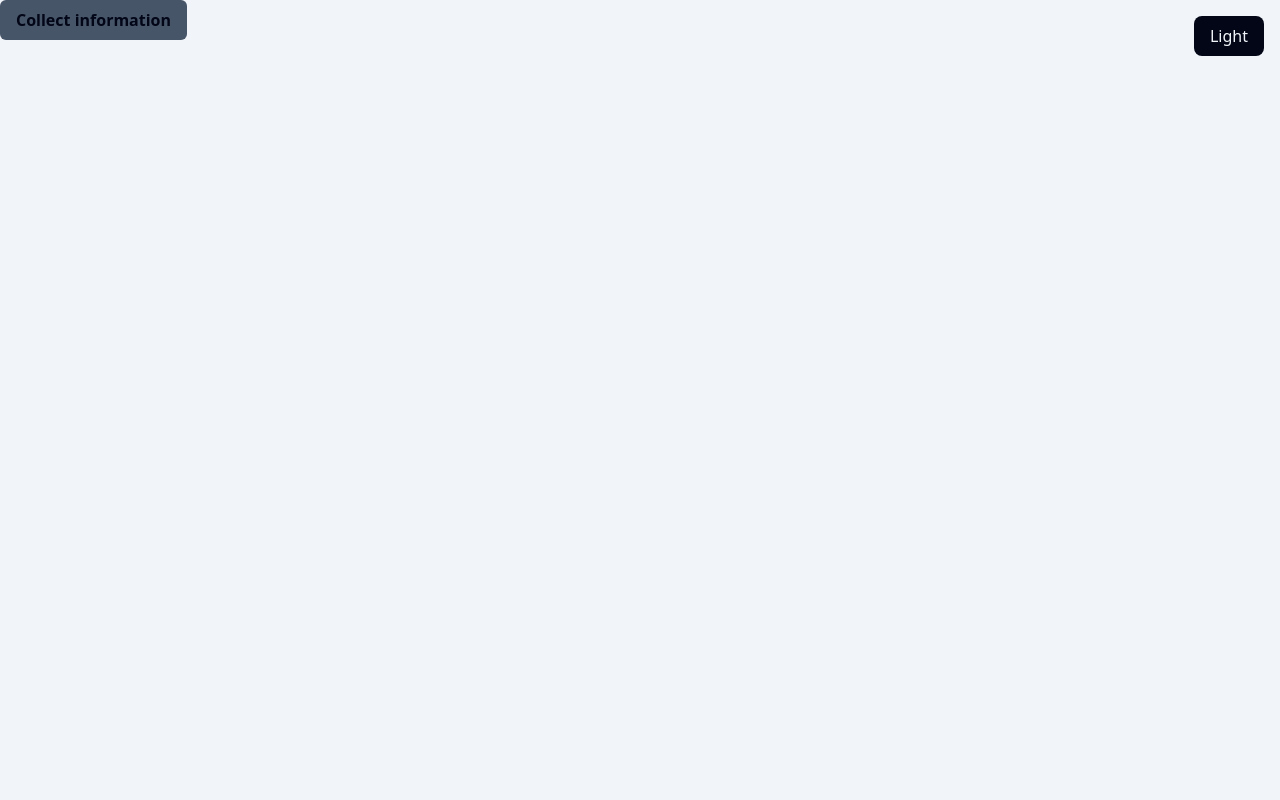
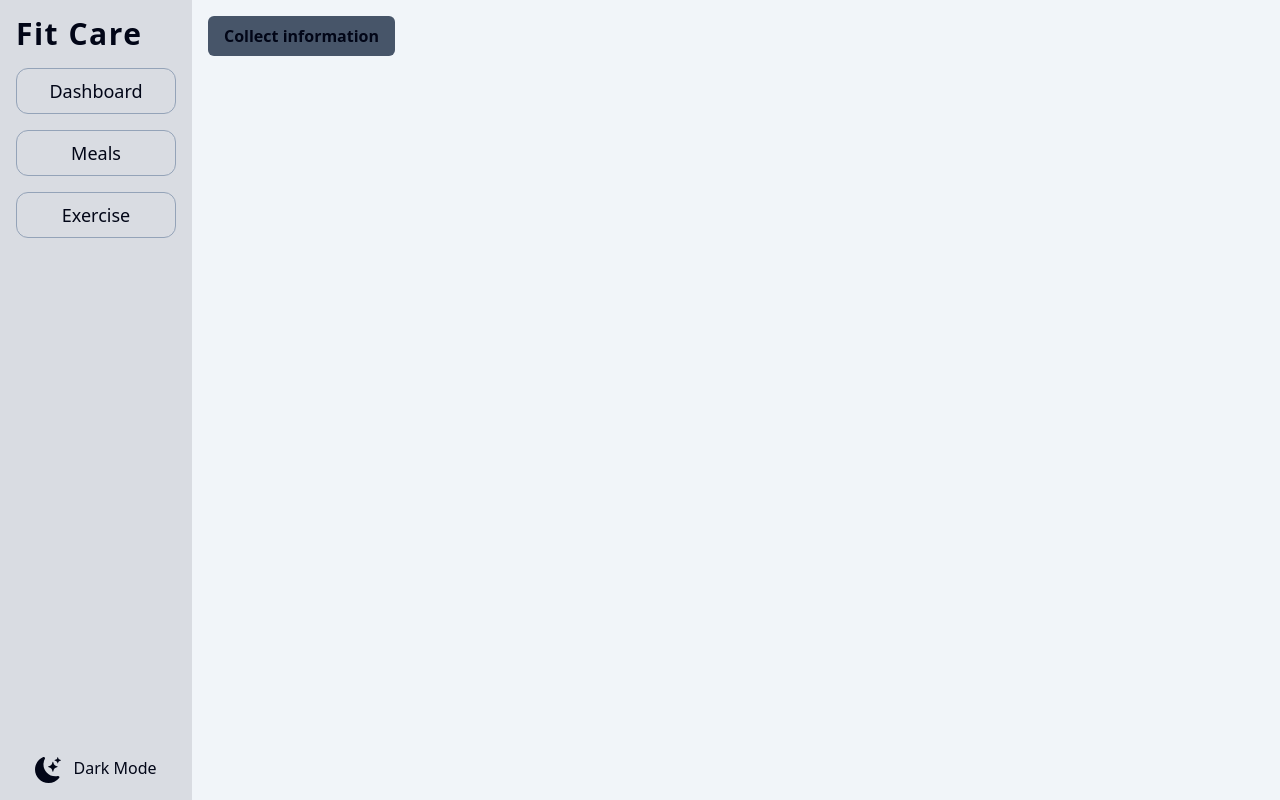
Before and after one commit to kirtanpatel01/fit-care, a React (Vite) app in the folder client/: page / in a window 1280 px wide. Built offline with nearby package versions, Linux system fonts and the light colour scheme; no server answers.

Commit message:
`feat: updated App.jsx and components to include new pages and layout`

```diff
--- a/client/src/App.jsx
+++ b/client/src/App.jsx
@@ -1,46 +1,24 @@
 import { useEffect, useState } from "react";
-import { Dashboard, Login, Register, NotFound, CollectInfo } from "./pages";
-
+import { Dashboard, Login, Register, NotFound, CollectInfo, Meals, Exercise } from "./pages";
+import { Layout } from './components';
 import { BrowserRouter as Router, Routes, Route } from "react-router-dom";
 
 function App() {
-  const [isDarkMode, setIsDarkMode] = useState(false);
-
-  useEffect(() => {
-    const currentTheme = localStorage.getItem("theme");
-    if (currentTheme === "dark") {
-      setIsDarkMode(true);
-      document.documentElement.classList.add("dark");
-    } else {
-      setIsDarkMode(false);
-      document.documentElement.classList.remove("dark");
-    }
-  }, []);
-
-  const toggleDarkMode = () => {
-    setIsDarkMode(!isDarkMode);
-    if (!isDarkMode) {
-      document.documentElement.classList.add("dark");
-      localStorage.setItem("theme", "dark");
-    } else {
-      document.documentElement.classList.remove("dark");
-      localStorage.setItem("theme", "light");
-    }
-  };
   return (
     <Router>
       <div className="bg-baseLight dark:bg-baseDark min-h-screen text-baseDark dark:text-baseLight ">
-        <button
-          onClick={toggleDarkMode}
-          className="absolute top-4 right-4 px-4 py-2 bg-baseDark dark:bg-baseLight text-baseLight dark:text-baseDark rounded-lg "
-        >
-          {isDarkMode ? "Dark" : "Light"}
-        </button>
         <Routes>
-          <Route path="/" element={<Dashboard />} />
           <Route path="/login" element={<Login />} />
           <Route path="/register" element={<Register />} />
           <Route path="/collect-info" element={<CollectInfo />} />
+
+          <Route path="/" element={<Layout />}>
+            <Route index element={<Dashboard />} />
+            <Route path='dashboard' element={<Dashboard />} />
+            <Route path="meals" element={<Meals />} />
+            <Route path="exercise" element={<Exercise />} />
+          </Route>
+
           <Route path="*" element={<NotFound />} />
         </Routes>
       </div>
--- /dev/null
+++ b/client/src/components/Layout.jsx
@@ -0,0 +1,15 @@
+import { Outlet } from "react-router-dom";
+import { Sidebar } from './index';
+
+const Layout = () => {
+  return (
+    <div className="grid grid-cols-[auto_1fr]">
+      <Sidebar />
+      <main className="p-4">
+        <Outlet /> {/* Renders the matched child route */}
+      </main>
+    </div>
+  );
+};
+
+export default Layout;
--- /dev/null
+++ b/client/src/components/Sidebar.jsx
@@ -0,0 +1,65 @@
+import React, { useEffect, useState } from "react";
+import { Link } from "react-router-dom";
+import { TiWeatherSunny } from "react-icons/ti";
+import { BsFillMoonStarsFill } from "react-icons/bs";
+
+function Sidebar() {
+  const links = [
+    { path: "dashboard", title: "Dashboard" },
+    { path: "meals", title: "Meals" },
+    { path: "exercise", title: "Exercise" },
+  ];
+
+  const [isDarkMode, setIsDarkMode] = useState(false);
+
+  useEffect(() => {
+    const currentTheme = localStorage.getItem("theme");
+    if (currentTheme === "dark") {
+      setIsDarkMode(true);
+      document.documentElement.classList.add("dark");
+    } else {
+      setIsDarkMode(false);
+      document.documentElement.classList.remove("dark");
+    }
+  }, []);
+
+  const toggleDarkMode = () => {
+    setIsDarkMode(!isDarkMode);
+    if (!isDarkMode) {
+      document.documentElement.classList.add("dark");
+      localStorage.setItem("theme", "dark");
+    } else {
+      document.documentElement.classList.remove("dark");
+      localStorage.setItem("theme", "light");
+    }
+  };
+  return (
+    <div className="flex flex-col justify-between bg-baseDark dark:bg-baseLight bg-opacity-10 dark:bg-opacity-5 min-h-screen p-4">
+      <nav className="flex flex-col gap-4">
+        <span className="text-3xl font-bold tracking-wider">Fit Care</span>
+        <ul className="flex flex-col gap-4">
+          {links.map((link) => (
+            <Link to={link.path} key={link.title} className="text-center border border-borderLight hover:bg-hBlue hover:bg-opacity-25 p-2 rounded-xl cursor-pointer font-medium text-lg">
+              {link.title}
+            </Link>
+          ))}
+        </ul>
+      </nav>
+      <button onClick={toggleDarkMode} className="flex justify-center min-w-40">
+          {isDarkMode ? (
+            <div className="flex items-center gap-2">
+              <TiWeatherSunny size={36} />
+              <span>Light Mode</span>
+            </div>
+          ) : (
+            <div className="flex items-center gap-3 text-baseDark">
+              <BsFillMoonStarsFill size={26} />
+              <span className="mb-1">Dark Mode</span>
+            </div>
+          )}
+      </button>
+    </div>
+  );
+}
+
+export default Sidebar;
--- a/client/src/components/index.js
+++ b/client/src/components/index.js
@@ -3,6 +3,8 @@ import FormBlock from "./FormBlock";
 import ActivityDesc from "./ActivityDesc";
 import Block from "./Block";
 import Button from "./Button";
+import Layout from "./Layout";
+import Sidebar from "./Sidebar";
 
 export {
     FormBlock,
@@ -10,4 +12,6 @@ export {
     Button,
     Block,
     ActivityDesc,
+    Layout,
+    Sidebar,
 };
--- /dev/null
+++ b/client/src/pages/Exercise.jsx
@@ -0,0 +1,9 @@
+import React from 'react'
+
+function Exercise() {
+  return (
+    <div>Exercise</div>
+  )
+}
+
+export default Exercise
--- /dev/null
+++ b/client/src/pages/Meals.jsx
@@ -0,0 +1,9 @@
+import React from 'react'
+
+function Meals() {
+  return (
+    <div>Meals</div>
+  )
+}
+
+export default Meals
--- a/client/src/pages/index.js
+++ b/client/src/pages/index.js
@@ -1,6 +1,8 @@
 import CollectInfo from "./CollectInfo";
 import Dashboard from "./Dashboard";
+import Exercise from "./Exercise";
 import Login from "./Login";
+import Meals from "./Meals";
 import NotFound from "./NotFound";
 import Register from "./Register";
 
@@ -9,5 +11,7 @@ export {
     Register,
     Dashboard,
     CollectInfo,
+    Meals,
     NotFound,
+    Exercise,
 }
```
